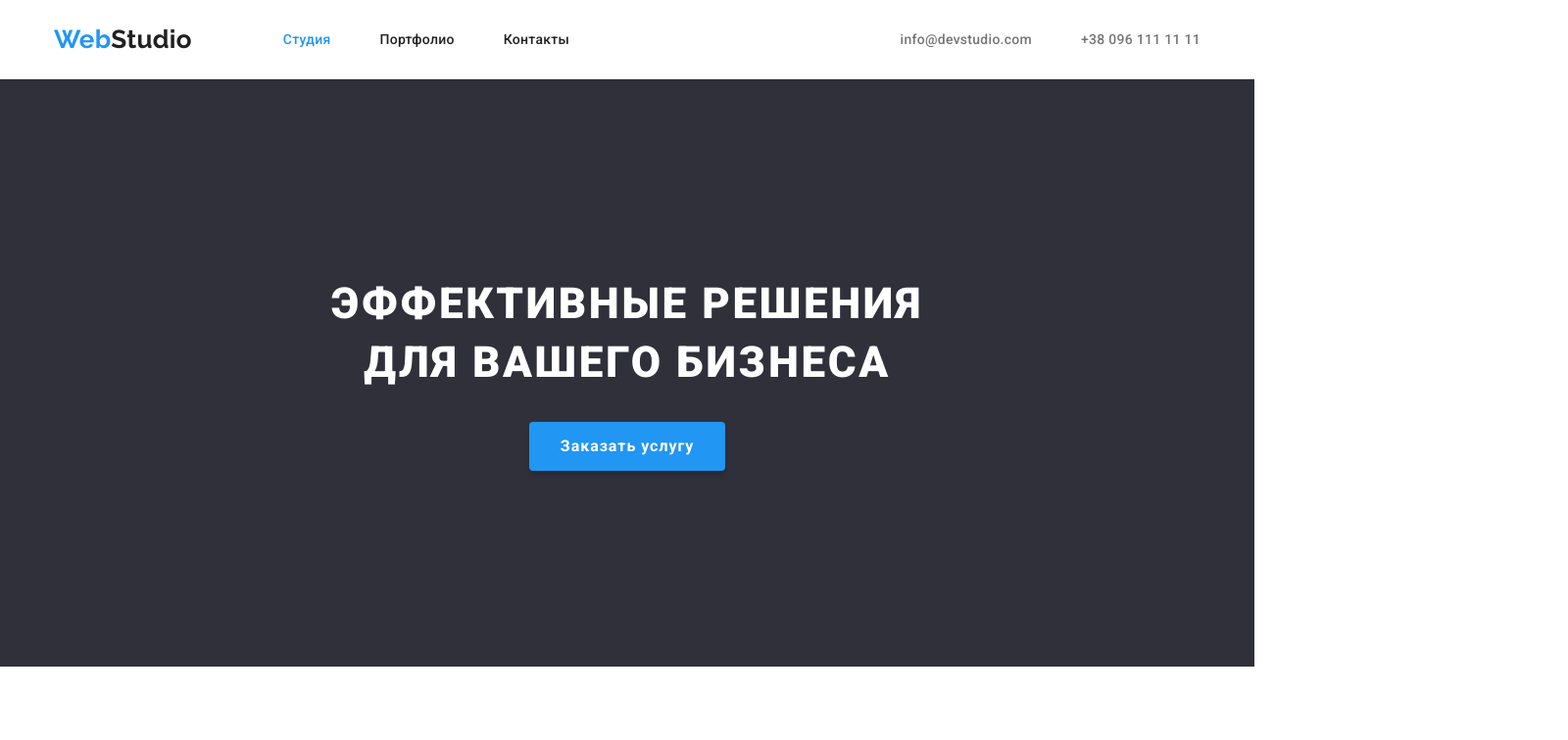
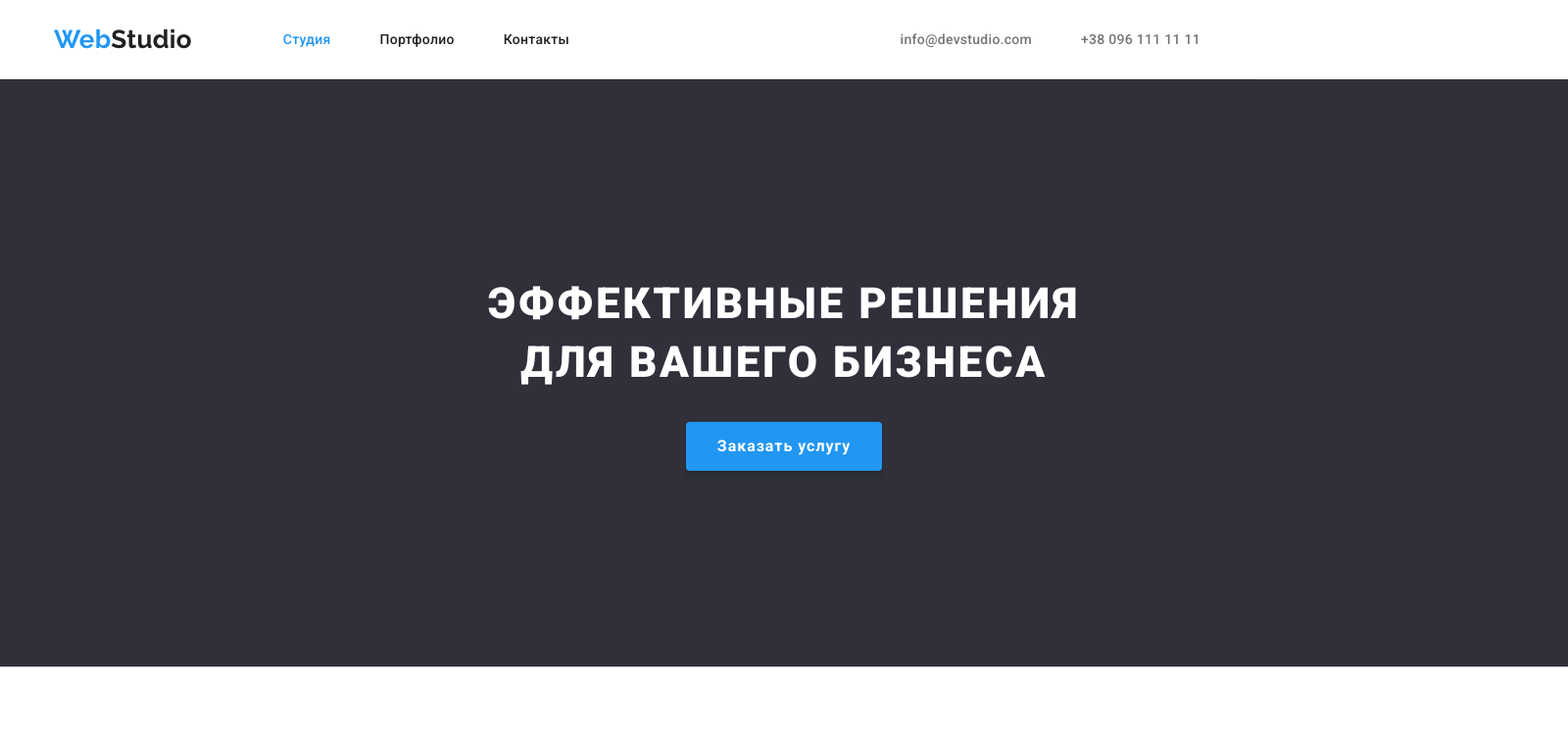
Before and after one commit to Shushikian/goit-markup-hw-03, a plain HTML site: page index.html in a window 1280 px wide. Shown: the top 756 px of the page at 98% size, 1600 px wide, since content can reach past the window. Drawn offline with nearby package versions, Linux system fonts and the light colour scheme.

Commit message:
Исправление заднего фона в герое и футере

```diff
--- a/css/styles.css
+++ b/css/styles.css
@@ -52,6 +52,14 @@ body {
   color: var(--main-txt-color);
   letter-spacing: 0.03em;
   font-size: 14px;
+}
+
+.container {
+  width: 1200px;
+  padding-left: 15px;
+  padding-right: 15px;
+  margin: 0 auto;
+  /*outline: 2px solid tomato;*/
 }
 
 .section {
@@ -156,6 +164,8 @@ body {
 }
 
 .footer {
+  width: 1600px;
+  margin: 0 auto;
   display: block;
   line-height: 1.71;
   letter-spacing: 0.03em;
@@ -206,6 +216,8 @@ body {
 /*---------------------------------MAIN----------------------------------------*/
 
 .hero {
+  width: 1600px;
+  margin: 0 auto;
   background-color: var(--main-hero-background);
   padding-top: 200px;
   padding-bottom: 200px;
```
